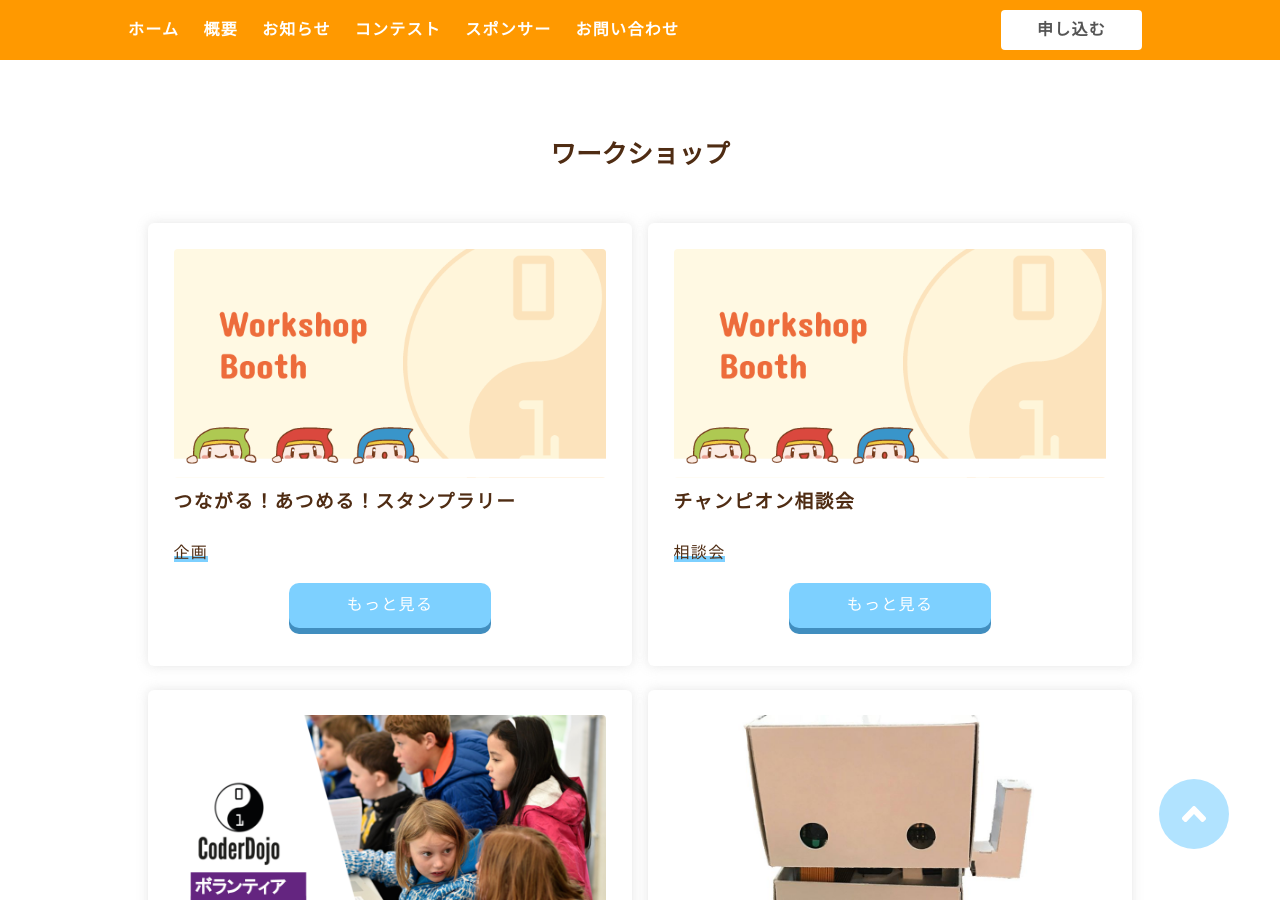
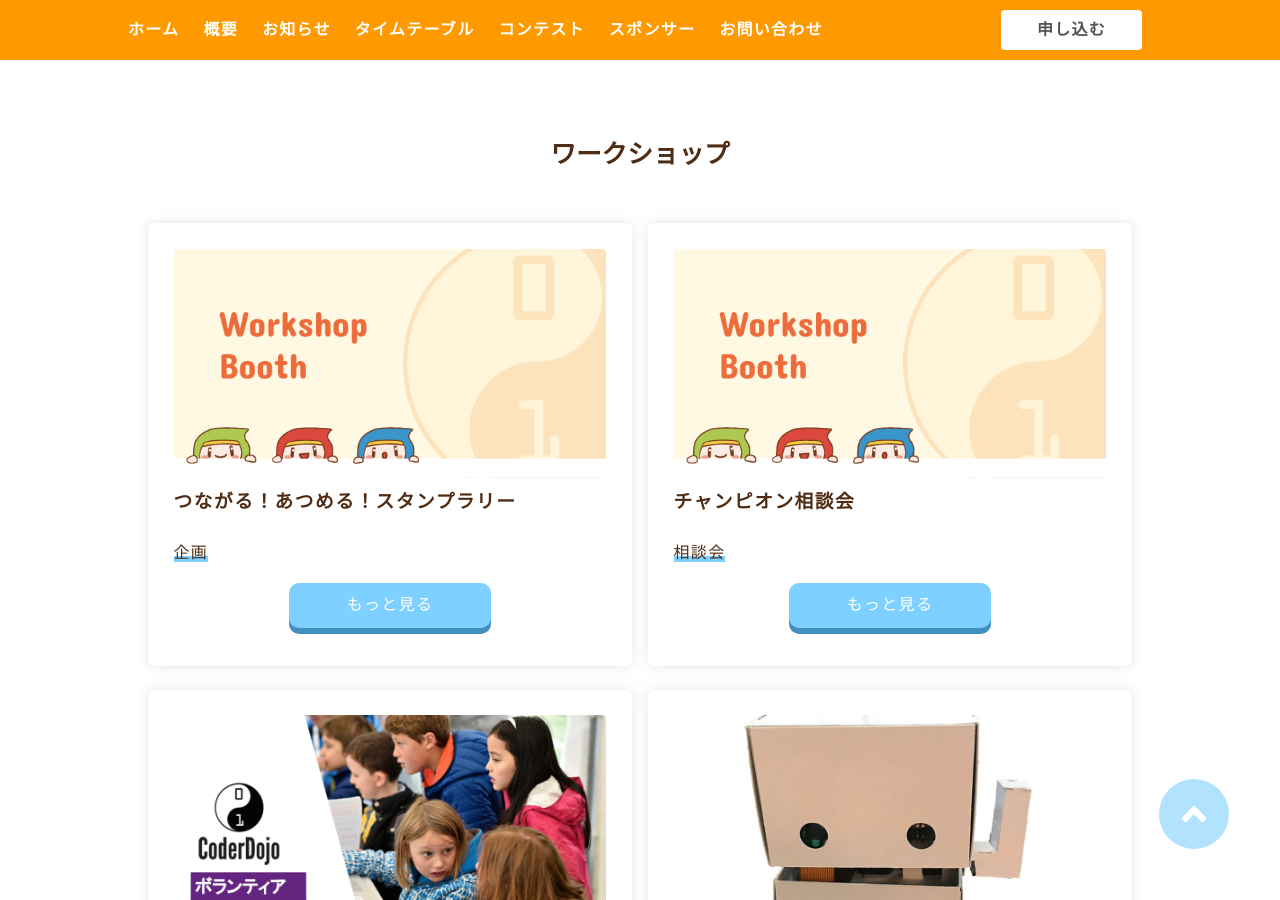
Before and after one commit to coderdojo-japan/dojocon2019.coderdojo.jp, a Jekyll site: the page built from workshop.md, in a window 1280 px wide and 900 px high. Built offline with Jekyll 4.4.1, drawn with Linux system fonts in a browser that asks for light colours; nearby versions of some CDN libraries.

Commit message:
セッション・ワークショップページとタイムテーブルへのリンクをナビゲーションバーに追加

```diff
--- a/_includes/navbar.html
+++ b/_includes/navbar.html
@@ -12,11 +12,11 @@
         </ul>
       </li>
       <li><a href="{{site.url}}#news">お知らせ</a></li>
-      <!--<li class="menu-first"><a href="/timetable">タイムテーブル</a>
+      <li class="menu-first"><a href="/timetable">タイムテーブル</a>
         <ul class="menu-second">
         <li><a href="{{site.url}}/session">セッション</a></li>
         <li><a href="{{site.url}}/workshop">ワークショップ</a></li>
-      </ul></li>-->
+      </ul></li>
       <li><a href="{{site.url}}/contests/1">コンテスト</a></li>
       <li class="menu-first"><a href="{{site.url}}#sponsors">スポンサー</a>
         <ul class="menu-second">
--- a/workshop.md
+++ b/workshop.md
@@ -2,6 +2,8 @@
 layout: post
 title: "ワークショップ"
 ---
+<div class="flex">
 {% for post in site.categories.workshop %}
   {% include workshops.html %}
 {% endfor %}
+</div>
```
Also changed, not shown: session.md (+2 -0 lines).
